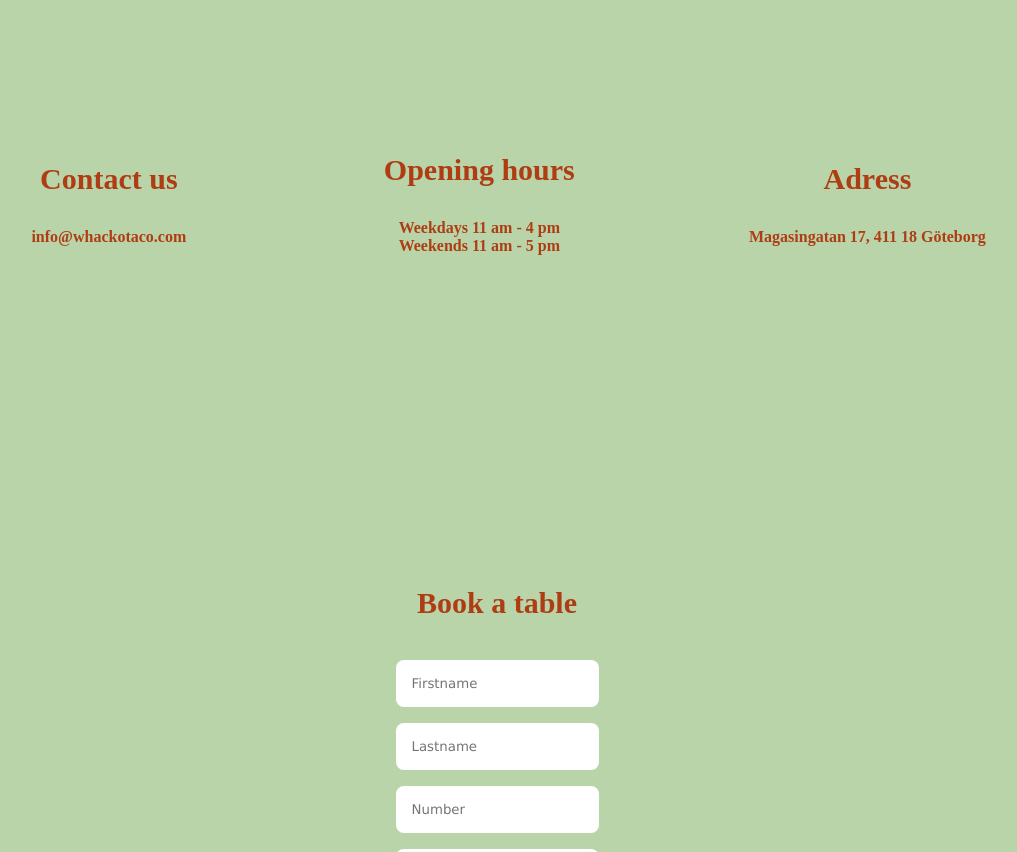
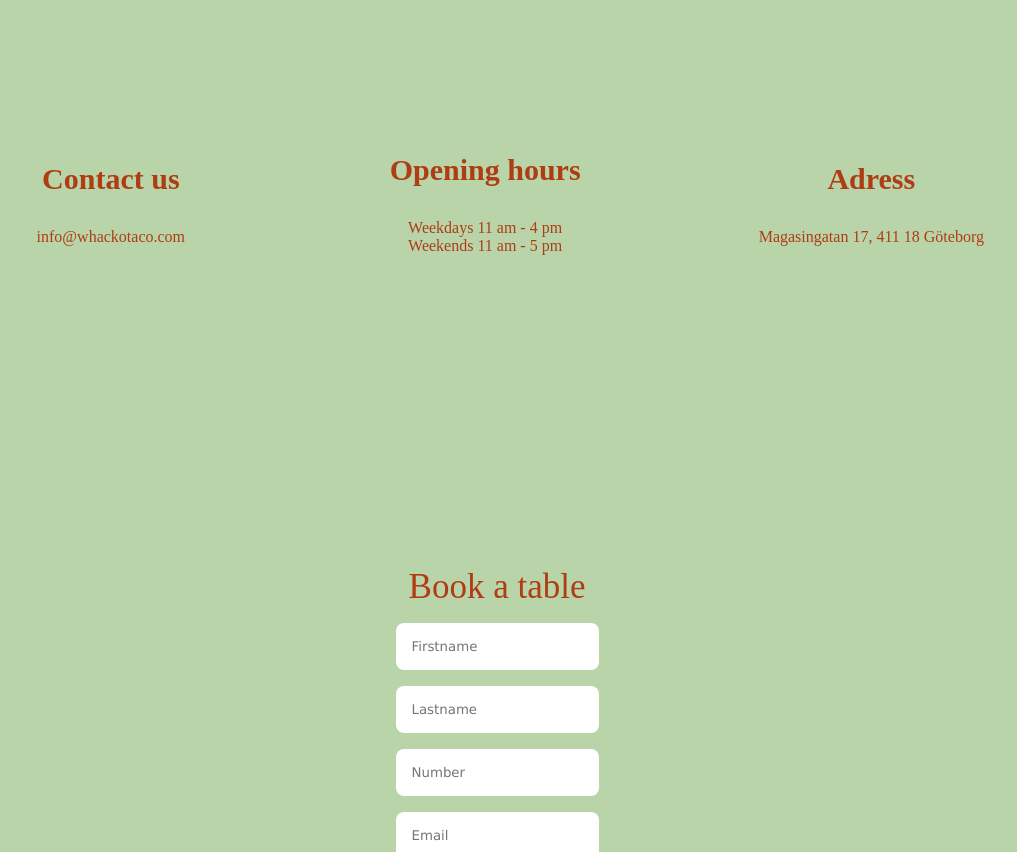
Before and after one commit to empafrontend/whacko-taco, a plain HTML site: page index.html in a window 1280 px wide. Shown: the part 1940-2792 px from the top of the page, without its empty margins (143-1160 px from the left). Drawn offline with Linux system fonts and the light colour scheme.

Commit message:
fixed correct fonts for p and h4

```diff
--- a/index.html
+++ b/index.html
@@ -64,7 +64,7 @@
       </div>
       </div>
       <div class="booking-div">
-    <h2>Book a table</h2>
+    <h4 class="bookingtext">Book a table</h4>
         <input type="text" name="Firstname" id="firstname" placeholder="Firstname">
         <input type="text" name="Lastname" id="lastname" placeholder="Lastname">
         <input type="number" name="Number" id="number" placeholder="Number">
--- a/styles.css
+++ b/styles.css
@@ -103,7 +103,7 @@ button {
 
     }
     h2 {
-        font-family: 'Circular Std';
+        font-family: 'Cy';
         font-size: 30px;
         color: #AE3D14;
         padding: 2rem;
@@ -115,14 +115,22 @@ button {
         color: #AE3D14;
     }
     h4 {
-        font-family: 'Circular Std';
+        font-family: 'Circular Std Medium';
         padding-top: 0.8rem;
-        font-weight: 800;
+        font-weight: 600;
         font-size: 23px;
         color: #AE3D14;
     }
     p {
-        font-family: 'Circular Std';
-        font-weight: 600;
+        font-family: 'Circular Std Medium';
+        font-weight: 500;
         color: #AE3D14;
     }
+
+    .bookingtext {
+        font-family: 'Circular Std Medium';
+        padding-bottom: 0.5rem;
+        font-size: 35px;
+        font-weight: 500;
+        color: #AE3D14;
+    }
```
